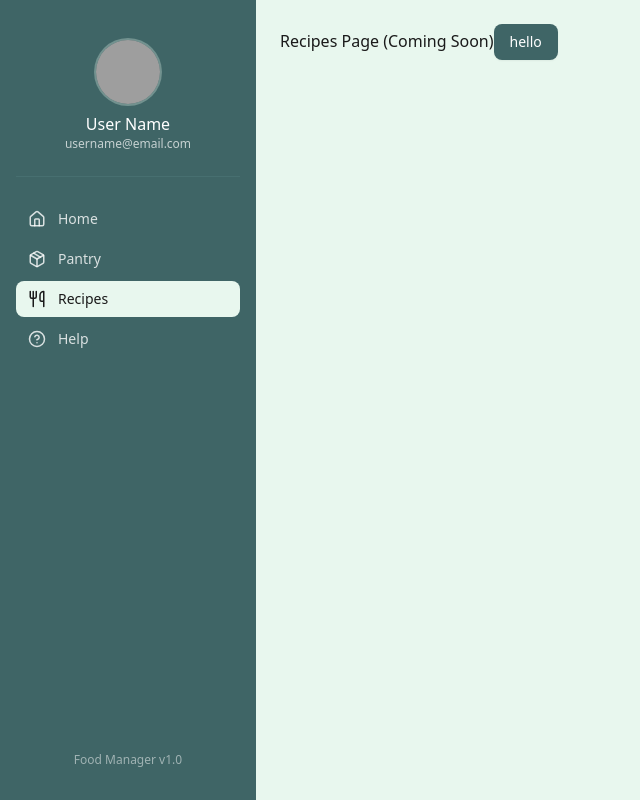
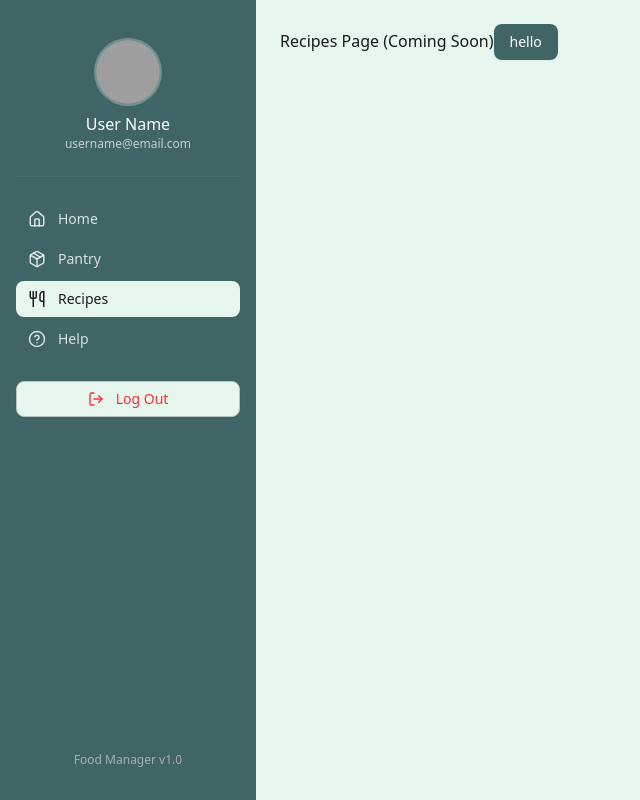
Before and after one commit to harrydcole2/usu-hackathon-project, a React (Vite) app in the folder frontend/: page /recipes in a window 1280 px wide. Shown: the whole page, without its empty margins (0-640 px from the left). Built offline with nearby package versions, Linux system fonts and the light colour scheme; no server answers; grey boxes are pictures that could not be loaded.

Commit message:
logout basics

```diff
--- a/frontend/src/pages/Home.tsx
+++ b/frontend/src/pages/Home.tsx
@@ -25,7 +25,7 @@ function Home() {
             Help
           </a>
           <a
-            href="#"
+            href="/login"
             className="bg-[#3F6566] border-3 rounded-xl border-[#3F6566] p-3 text-white hover:underline"
           >
             Login
--- a/frontend/src/pages/Layout.tsx
+++ b/frontend/src/pages/Layout.tsx
@@ -1,7 +1,8 @@
-import { Outlet, NavLink } from "react-router-dom";
+import { Outlet, NavLink, useNavigate } from "react-router-dom";
 import { Avatar, AvatarFallback, AvatarImage } from "@/components/ui/avatar";
 import { cn } from "@/lib/utils";
-import { Home, Package, Utensils, HelpCircle } from "lucide-react";
+import { Home, Package, Utensils, HelpCircle, LogOut } from "lucide-react"; // Added LogOut icon
+import { Button } from "@/components/ui/button"; // Assuming you have a Button component
 
 interface NavItemProps {
   to: string;
@@ -28,11 +29,16 @@ const NavItem = ({ to, icon, label }: NavItemProps) => (
 );
 
 export default function Layout() {
+  const navigate = useNavigate();
+
+  const handleLogout = () => {
+    localStorage.removeItem("token");
+    navigate("/");
+  };
+
   return (
     <div className="flex h-screen bg-background">
-      {/* Sidebar with custom theme colors */}
       <div className="w-64 bg-sidebar text-sidebar-foreground p-4 flex flex-col">
-        {/* User profile */}
         <div className="flex flex-col items-center justify-center py-6 border-b border-sidebar-border/30">
           <Avatar className="h-16 w-16 mb-2 ring-2 ring-sidebar-ring/30">
             <AvatarImage src="/avatar-placeholder.png" alt="User avatar" />
@@ -46,7 +52,6 @@ export default function Layout() {
           </p>
         </div>
 
-        {/* Navigation */}
         <nav className="mt-6 flex flex-col gap-1">
           <NavItem to="/" icon={<Home size={18} />} label="Home" />
           <NavItem to="/pantry" icon={<Package size={18} />} label="Pantry" />
@@ -58,12 +63,22 @@ export default function Layout() {
           <NavItem to="/help" icon={<HelpCircle size={18} />} label="Help" />
         </nav>
 
+        <div className="mt-6">
+          <Button
+            variant="outline"
+            className="w-full flex items-center gap-3 justify-center text-red-500 hover:text-white hover:bg-red-500"
+            onClick={handleLogout}
+          >
+            <LogOut size={18} />
+            <span>Log Out</span>
+          </Button>
+        </div>
+
         <div className="mt-auto pb-4 text-center text-xs text-sidebar-foreground/50">
           Food Manager v1.0
         </div>
       </div>
 
-      {/* Main content */}
       <main className="flex-1 overflow-auto p-6">
         <Outlet />
       </main>
```
